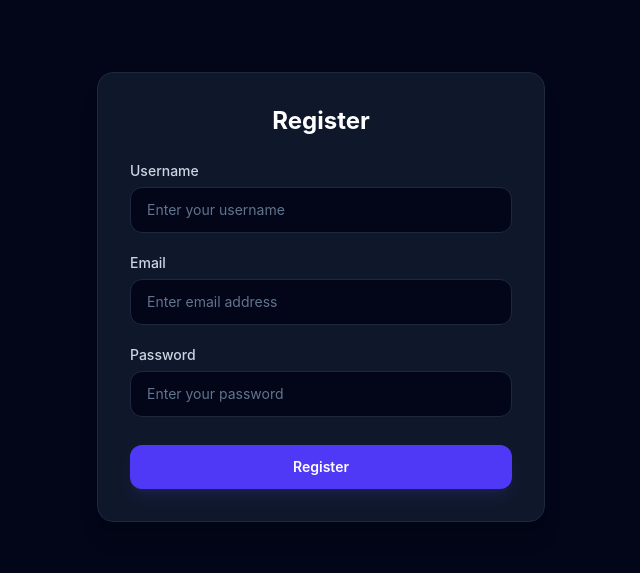
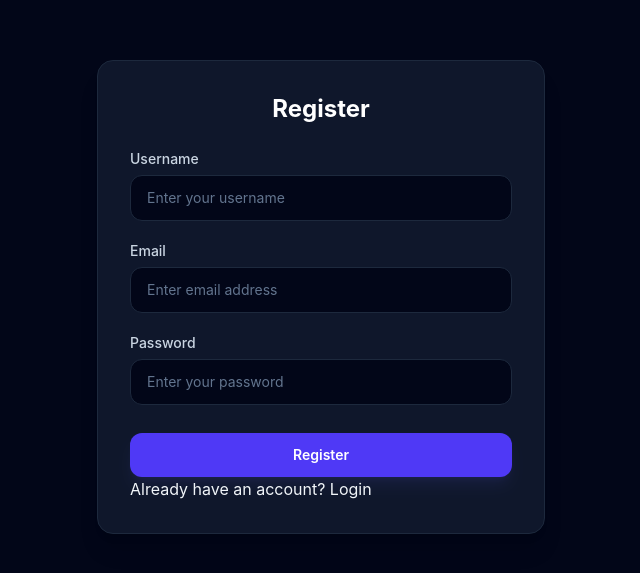
Before and after one commit to Rohit0265/genai-interview-project, a React (Vite) app in the folder frontend/: page /register in a window 1280 px wide. Shown: the part 103-676 px from the top of the page, without its empty margins (319-959 px from the left). Built offline with nearby package versions, Linux system fonts and the light colour scheme.

Commit message:
register ui

```diff
--- a/frontend/src/features/auth/pages/Register.jsx
+++ b/frontend/src/features/auth/pages/Register.jsx
@@ -1,7 +1,9 @@
 import React from 'react'
-
+import { Link, useNavigate } from 'react-router';
 const Register = () => {
 
+
+const navigate = useNavigate();
 
 const handleSubmit = (e)=>{
     e.prevent.deafult();
@@ -48,6 +50,7 @@
             Register
           </button>
         </form>
+        <p>Already have an account? <Link to="/login">Login</Link> </p>
       </div>
     </main>
   )
```
